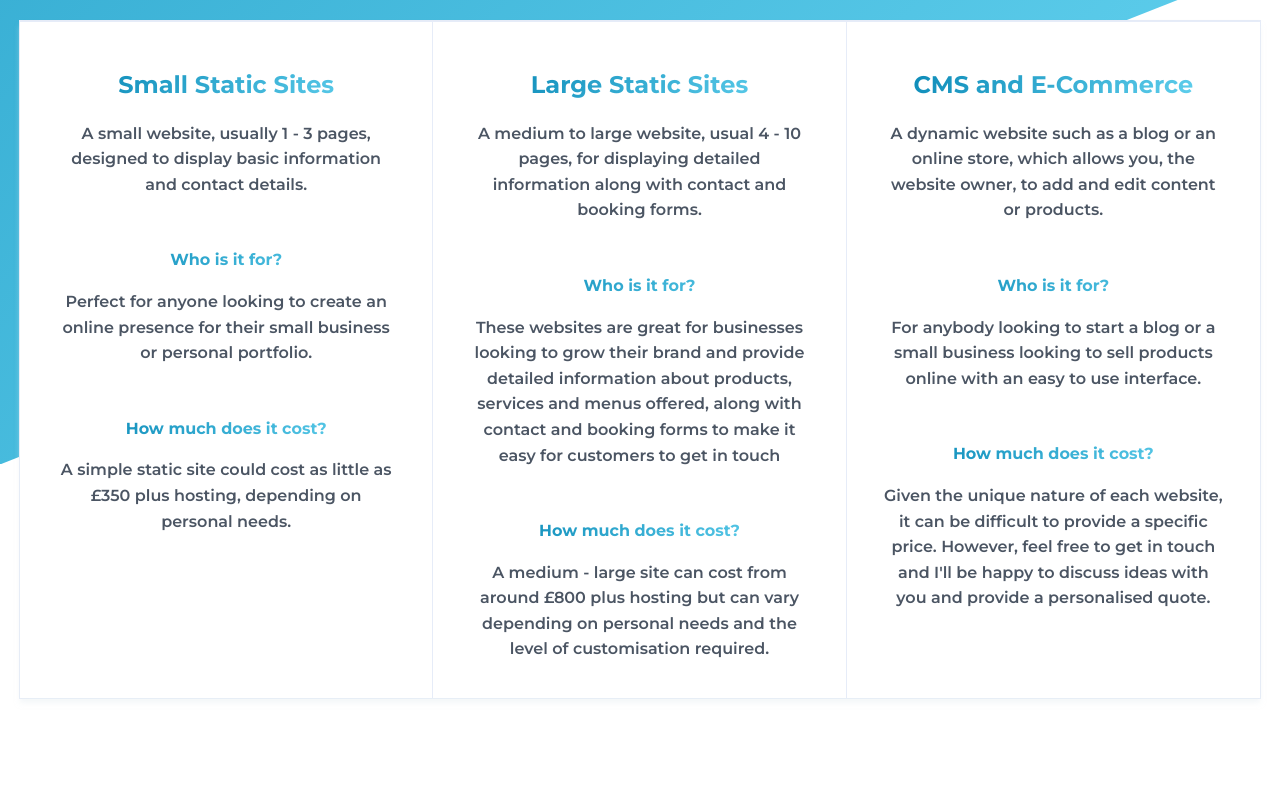
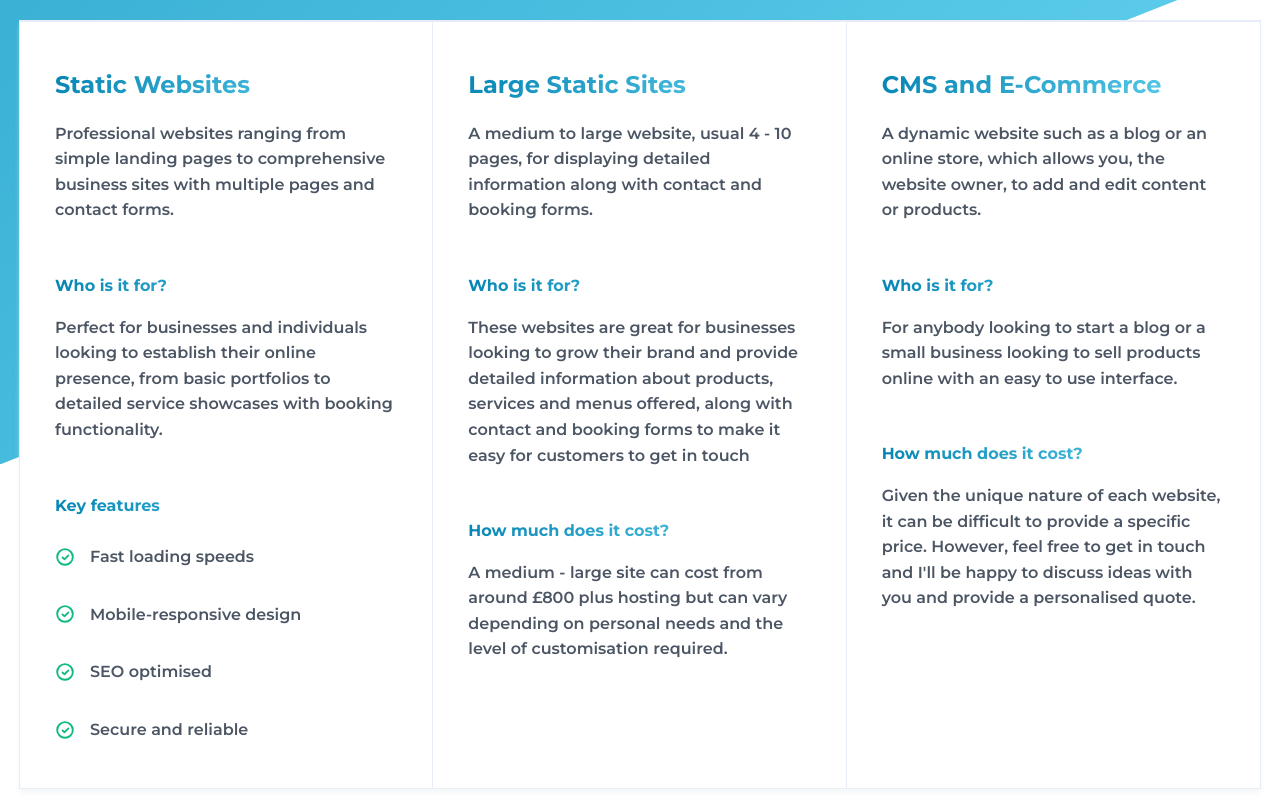
Before and after one commit to Charlton305/portfolio, a React (Vite) app: page / in a window 1280 px wide. Shown: the part 2860-3660 px from the top of the page. Built offline with nearby package versions, Linux system fonts and the light colour scheme.

Commit message:
Making services sit better. Change services content. Add ul with points to services.

```diff
--- a/index.html
+++ b/index.html
@@ -25,7 +25,7 @@
       href="/public/Favicon-32.png" />
   </head>
   <body>
-    <div style="overflow: hidden;" id="root"></div>
+    <div id="root"></div>
     <script type="module" src="/src/main.jsx"></script>
   </body>
 </html>
--- a/src/assets/styles/components/_services.scss
+++ b/src/assets/styles/components/_services.scss
@@ -3,6 +3,24 @@
   margin-top: -60rem;
   z-index: 99;
   position: relative;
+
+  @media (max-width: 500px) {
+    margin-top: -35rem;
+  }
+
+  ul {
+    padding: 0;
+    display: grid;
+    grid-template-columns: repeat(auto-fit, minmax(min(253px, 100%), 1fr));
+    max-width: 100%;
+    margin: 1rem auto;
+  }
+
+  li {
+    display: flex;
+    align-items: center;
+    text-align: start;
+  }
 }
 
 .services__container {
@@ -16,8 +34,8 @@
   justify-content: center;
 
   @media (max-width: 1000px) {
-  max-width: 70rem;
-}
+    max-width: 70rem;
+  }
 }
 
 .services__heading {
@@ -33,29 +51,50 @@
   display: grid;
   grid-template-columns: repeat(3, 1fr);
   border-top: 1px solid #e6ecf8;
+  max-width: 100%;
+
+  @media (max-width: 1000px) {
+    display: flex;
+    flex-direction: column;
+  }
 }
 
 .services__grid-item {
-  text-align: center;
+  text-align: start;
   border-right: 1px solid #e6ecf8;
   padding: 20px 35px;
+  max-width: 100%;
+
+  @media (max-width: 1000px) {
+    border-right: none;
+    border-bottom: 1px solid #e6ecf8;
+    padding-bottom: 5rem;
+    padding-top: 3rem;
+  }
+
+  @media (max-width: 400px) {
+    padding: 3rem 2rem 2rem;
+  }
+
+  p {
+    max-width: 100%;
+  }
+}
+
+// .services__features-container {
+//   display: inline;
+//   margin: auto;
+// }
+
+.tick-icon {
+  margin-right: 1.5rem;
+  flex-shrink: 0;
 }
 
 .services__grid-item:last-child {
   border-right: none;
 }
 
-@media (max-width: 1000px) {
-  .services__grid {
-    grid-template-columns: 1fr;
-  }
-}
-@media (max-width: 500px) {
-  .services {
-    margin-top: -35rem;
-  }
-}
-
 .services__sub-heading {
   font-weight: 700;
 }
--- a/src/components/Services.jsx
+++ b/src/components/Services.jsx
@@ -1,45 +1,125 @@
+// Custom tick icon component
+const TickIcon = () => (
+  <svg
+    xmlns="http://www.w3.org/2000/svg"
+    fill="none"
+    viewBox="0 0 16 16"
+    className="tick-icon"
+    style={{ width: "20px", height: "20px", fill: "#10B981", color: "#10B981" }}
+  >
+    <path
+      fill="currentColor"
+      d="M11.102 7.37a.75.75 0 1 0-1.06-1.06L7.54 8.81 6.508 7.78a.75.75 0 0 0-1.06 1.06l1.407 1.408a.968.968 0 0 0 1.37 0l2.877-2.878Z"
+    />
+    <path
+      fill="currentColor"
+      fillRule="evenodd"
+      d="M15 7.995a7 7 0 1 1-14 0 7 7 0 0 1 14 0Zm-1.5 0a5.5 5.5 0 1 1-11 0 5.5 5.5 0 0 1 11 0Z"
+      clipRule="evenodd"
+    />
+  </svg>
+)
+
 const Services = () => {
+  const features = {
+    static: [
+      "Fast loading speeds",
+      "Mobile-responsive design",
+      "SEO optimised",
+      "Secure and reliable",
+    ],
+    webApps: [
+      "Real-time updates",
+      "User authentication",
+      "Database integration",
+      "Scalable architecture",
+    ],
+    cms: [
+      "Easy content management",
+      "Secure payment processing",
+      "Inventory management",
+      "Customer accounts",
+    ],
+  }
+
   return (
     <>
       <div className="services" id="services">
-          <h2 className="services__heading">WHAT I OFFER</h2>
+        <h2 className="services__heading">WHAT I OFFER</h2>
         <div className="services__container">
           <div className="services__grid">
             <div className="services__grid-item">
-              <h3 className="text-blue">Small Static Sites</h3>
-              <p>A small website, usually 1 - 3 pages, designed to display basic information
-                and contact details.</p>
-              <h4 className="services__sub-heading text-blue">Who is it for?</h4>
-              <p>Perfect for anyone looking to create an online presence for their
-                small business or personal portfolio.</p>
-              <h4 className="services__sub-heading text-blue">How much does it cost?</h4>
-              <p>A simple static site could cost as little as £350 plus hosting,
-                depending on personal needs.</p>
+              <h3 className="text-blue">Static Websites</h3>
+              <p>
+                Professional websites ranging from simple landing pages to
+                comprehensive business sites with multiple pages and contact
+                forms.
+              </p>
+              <h4 className="services__sub-heading text-blue">
+                Who is it for?
+              </h4>
+              <p>
+                Perfect for businesses and individuals looking to establish
+                their online presence, from basic portfolios to detailed service
+                showcases with booking functionality.
+              </p>
+              <h4 className="services__sub-heading text-blue">Key features</h4>
+              <ul>
+                {features.static.map((feature, index) => (
+                  <li key={index}>
+                    <TickIcon />
+                    <p>{feature}</p>
+                  </li>
+                ))}
+              </ul>
             </div>
             <div className="services__grid-item">
               <h3 className="text-blue">Large Static Sites</h3>
-              <p>A medium to large website, usual 4 - 10 pages, for displaying detailed
-                information along with contact and booking forms.</p>
-              <h4 className="services__sub-heading text-blue">Who is it for?</h4>
-              <p>These websites are great for businesses looking to grow their brand and
-                provide detailed information about products, services and menus offered,
-                along with contact and booking forms to make it easy for customers to get
-                in touch</p>
-              <h4 className="services__sub-heading text-blue">How much does it cost?</h4>
-              <p>A medium - large site can cost from around £800 plus hosting but can
-                vary depending on personal needs and the level of customisation required.</p>
+              <p>
+                A medium to large website, usual 4 - 10 pages, for displaying
+                detailed information along with contact and booking forms.
+              </p>
+              <h4 className="services__sub-heading text-blue">
+                Who is it for?
+              </h4>
+              <p>
+                These websites are great for businesses looking to grow their
+                brand and provide detailed information about products, services
+                and menus offered, along with contact and booking forms to make
+                it easy for customers to get in touch
+              </p>
+              <h4 className="services__sub-heading text-blue">
+                How much does it cost?
+              </h4>
+              <p>
+                A medium - large site can cost from around £800 plus hosting but
+                can vary depending on personal needs and the level of
+                customisation required.
+              </p>
             </div>
             <div className="services__grid-item">
               <h3 className="text-blue">CMS and E-Commerce</h3>
-              <p>A dynamic website such as a blog or an online store, which allows
-                you, the website owner, to add and edit content or products.</p>
-              <h4 className="services__sub-heading text-blue">Who is it for?</h4>
-              <p>For anybody looking to start a blog or a small business looking to sell products online
-                with an easy to use interface.</p>
-              <h4 className="services__sub-heading text-blue">How much does it cost?</h4>
-              <p>Given the unique nature of each website, it can be difficult to provide a specific price.
-                However, feel free to get in touch and I'll be happy to discuss ideas with you and provide
-                a personalised quote.</p>
+              <p>
+                A dynamic website such as a blog or an online store, which
+                allows you, the website owner, to add and edit content or
+                products.
+              </p>
+              <h4 className="services__sub-heading text-blue">
+                Who is it for?
+              </h4>
+              <p>
+                For anybody looking to start a blog or a small business looking
+                to sell products online with an easy to use interface.
+              </p>
+              <h4 className="services__sub-heading text-blue">
+                How much does it cost?
+              </h4>
+              <p>
+                Given the unique nature of each website, it can be difficult to
+                provide a specific price. However, feel free to get in touch and
+                I'll be happy to discuss ideas with you and provide a
+                personalised quote.
+              </p>
             </div>
           </div>
         </div>
```
